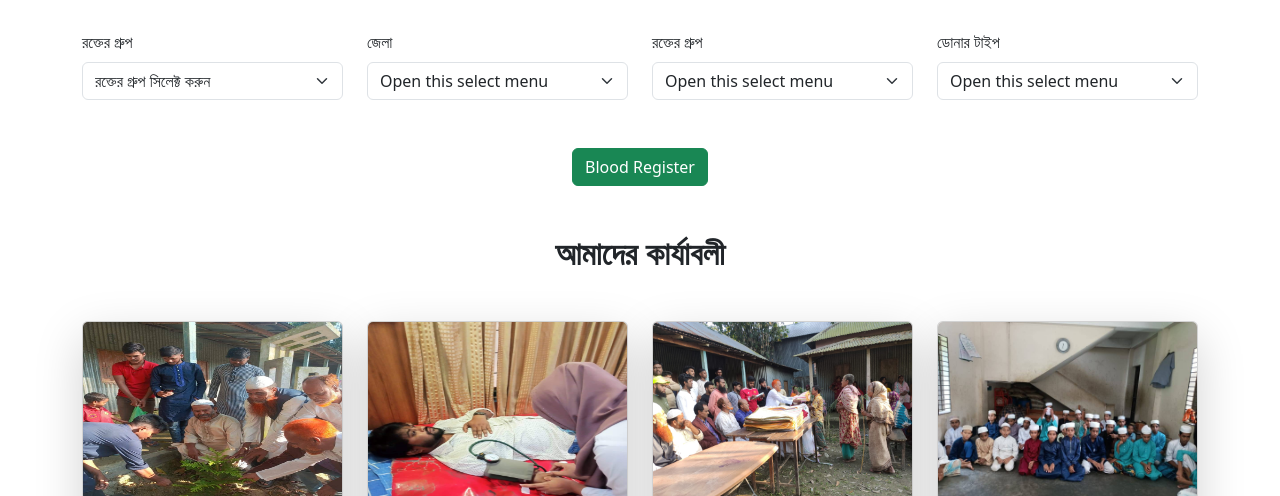
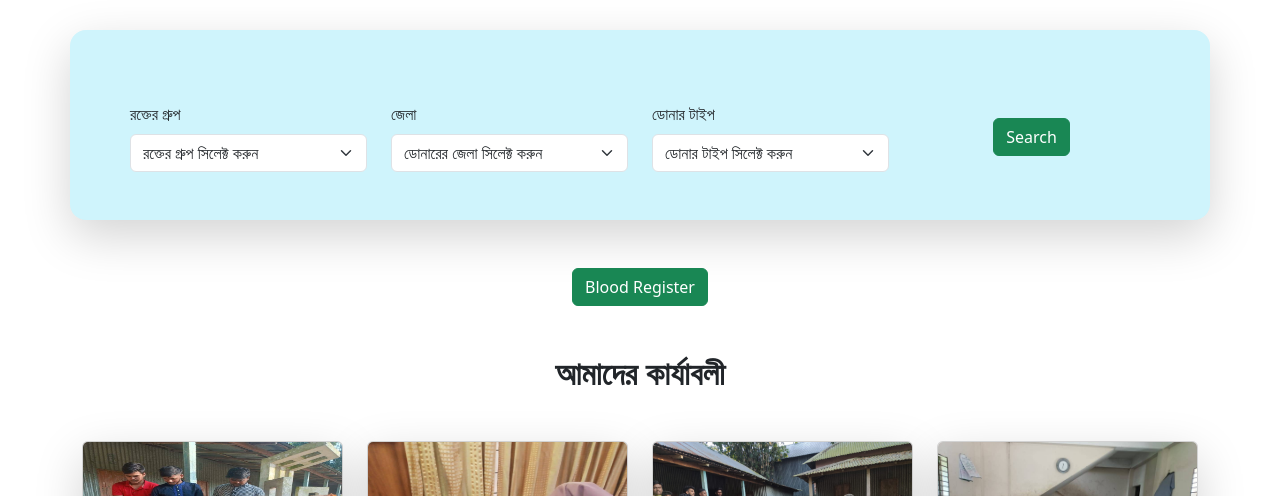
Before and after one commit to adnanhjoy/Sabuj-Chaya, a plain HTML site: page index.html in a window 1280 px wide. Shown: the part 604-1100 px from the top of the page. Drawn offline with nearby package versions, Linux system fonts and the light colour scheme.

Commit message:
Added Blood Donor Section

```diff
--- a/index.html
+++ b/index.html
@@ -55,7 +55,7 @@
         <!-- Slider Start -->
         <section class="container">
             <div id="carouselExampleInterval" class="carousel slide" data-bs-ride="carousel">
-                <div class="carousel-inner slider-image img rounded-3">
+                <div class="carousel-inner slider-image rounded-3">
                     <div class="carousel-item active" data-bs-interval="10000">
                         <img src="images/Cover/cover-1.jpg" class="d-block w-100" alt="cover">
                     </div>
@@ -88,7 +88,7 @@
         <!-- Start Donor Search -->
         <section class="my-5">
             <h2 class="text-center fw-bold" id="search-donor">ডোনার খুজুন</h2>
-            <div class="row my-5">
+            <div class="row my-5 bg-info-subtle p-5 rounded-4 shadow-lg g-4">
                 <div class="col-lg-3 col-md-6 col-sm-12">
                     <label for="" class="form-label">রক্তের গ্রুপ</label>
                     <select class="form-select" aria-label="Default select example">
@@ -96,34 +96,96 @@
                         <option value="1">A+</option>
                         <option value="2">A-</option>
                         <option value="3">B+</option>
+                        <option value="3">B-</option>
+                        <option value="3">O+</option>
+                        <option value="3">O-</option>
+                        <option value="3">AB+</option>
+                        <option value="3">AB-</option>
                     </select>
                 </div>
                 <div class="col-lg-3 col-md-6 col-sm-12">
                     <label for="" class="form-label">জেলা</label>
                     <select class="form-select" aria-label="Default select example">
-                        <option selected>Open this select menu</option>
-                        <option value="1">One</option>
-                        <option value="2">Two</option>
-                        <option value="3">Three</option>
-                    </select>
-                </div>
-                <div class="col-lg-3 col-md-6 col-sm-12">
-                    <label for="" class="form-label">রক্তের গ্রুপ</label>
-                    <select class="form-select" aria-label="Default select example">
-                        <option selected>Open this select menu</option>
-                        <option value="1">One</option>
-                        <option value="2">Two</option>
-                        <option value="3">Three</option>
+                        <option selected>ডোনারের জেলা সিলেক্ট করুন</option>
+                        <option value="1">ঢাকা </option>
+                        <option value="2">মুন্সিগঞ্জ </option>
+                        <option value="3">মানিকগঞ্জ </option>
+                        <option value="4">নরসিংদী </option>
+                        <option value="5">কিশোরগঞ্জ </option>
+                        <option value="6">মাদারীপুর </option>
+                        <option value="7">গাজীপুর </option>
+                        <option value="8">টাঙ্গাইল </option>
+                        <option value="9">গোপালগঞ্জ </option>
+                        <option value="10">নারায়ণগঞ্জ </option>
+                        <option value="11">ফরিদপুর </option>
+                        <option value="12">শরীয়তপুর </option>
+                        <option value="13">রাজবাড়ি </option>
+                        <option value="14">চট্টগ্রাম </option>
+                        <option value="15">কক্সবাজার </option>
+                        <option value="16">বান্দরবন </option>
+                        <option value="17">চাঁদপুর </option>
+                        <option value="18">ব্রাহ্মণবাড়িয়া </option>
+                        <option value="19">রাঙ্গামাটি </option>
+                        <option value="20">লক্ষ্মীপুর </option>
+                        <option value="21">নোয়াখালী </option>
+                        <option value="22">ফেনী </option>
+                        <option value="23">খাগড়াছড়ি </option>
+                        <option value="24">কুমিল্লা </option>
+                        <option value="25">সিলেট </option>
+                        <option value="26">হবিগঞ্জ </option>
+                        <option value="27">সুনামগঞ্জ </option>
+                        <option value="28">মৌলভীবাজার </option>
+                        <option value="29">ময়মনসিংহ </option>
+                        <option value="30">শেরপুর </option>
+                        <option value="31">জামালপুর </option>
+                        <option value="32">নেত্রকোনা </option>
+                        <option value="33">রাজশাহী </option>
+                        <option value="34">জয়পুরহাট </option>
+                        <option value="35">সিরাজগঞ্জ </option>
+                        <option value="36">বগুড়া </option>
+                        <option value="37">পাবনা </option>
+                        <option value="38">নওগাঁ </option>
+                        <option value="39">চাঁপাইনবাবগঞ্জ </option>
+                        <option value="40">নাটোর </option>
+                        <option value="41">বরিশাল </option>
+                        <option value="42">ঝালকাটি </option>
+                        <option value="43">পটুয়াখালী </option>
+                        <option value="44">বরগুনা </option>
+                        <option value="45">পিরোজপুর </option>
+                        <option value="46">ভোলা </option>
+                        <option value="47">রংপুর </option>
+                        <option value="48">গাইবান্ধা </option>
+                        <option value="49">পঞ্চগড় </option>
+                        <option value="50">ঠাকুরগাঁও </option>
+                        <option value="51">লালমনিরহাট </option>
+                        <option value="52">দিনাজপুর </option>
+                        <option value="53">নীলফামারী </option>
+                        <option value="54">কুড়িগ্রাম </option>
+                        <option value="55">খুলনা </option>
+                        <option value="56">যশোর </option>
+                        <option value="57">মাগুরা </option>
+                        <option value="58">নড়াইল </option>
+                        <option value="59">ঝিনাইদহ </option>
+                        <option value="60">বাগেরহাট </option>
+                        <option value="61">মেহেরপুর </option>
+                        <option value="62">সাতক্ষীরা </option>
+                        <option value="63">কুষ্টিয়া </option>
+                        <option value="64">চুয়াডাঙ্গা </option>
+
                     </select>
                 </div>
                 <div class="col-lg-3 col-md-6 col-sm-12">
                     <label for="" class="form-label">ডোনার টাইপ</label>
                     <select class="form-select" aria-label="Default select example">
-                        <option selected>Open this select menu</option>
-                        <option value="1">One</option>
-                        <option value="2">Two</option>
-                        <option value="3">Three</option>
+                        <option selected>ডোনার টাইপ সিলেক্ট করুন</option>
+                        <option value="1">All</option>
+                        <option value="2">Ready For Donate</option>
+
                     </select>
+                </div>
+                <div class="col-lg-3 col-md-6 col-sm-12 d-flex align-items-center justify-content-center">
+
+                    <button type="button" class="btn btn-success">Search</button>
                 </div>
             </div>
             <div class="my-5 d-flex align-items-center justify-content-center">
```
